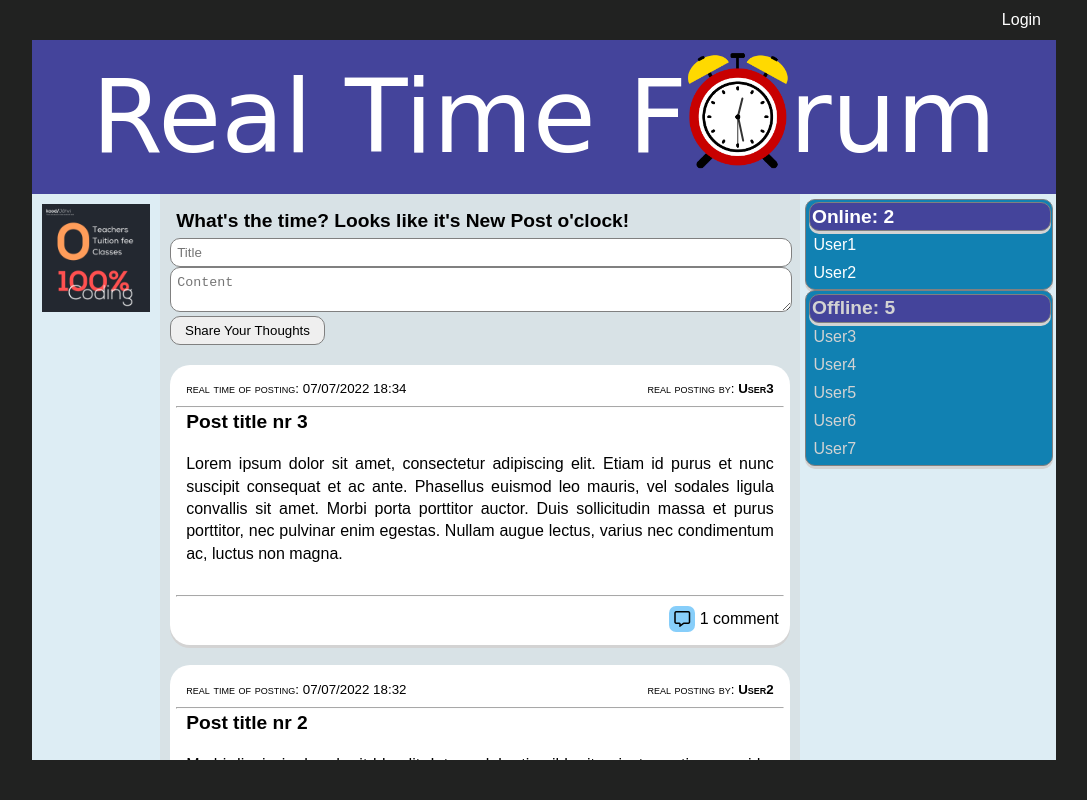
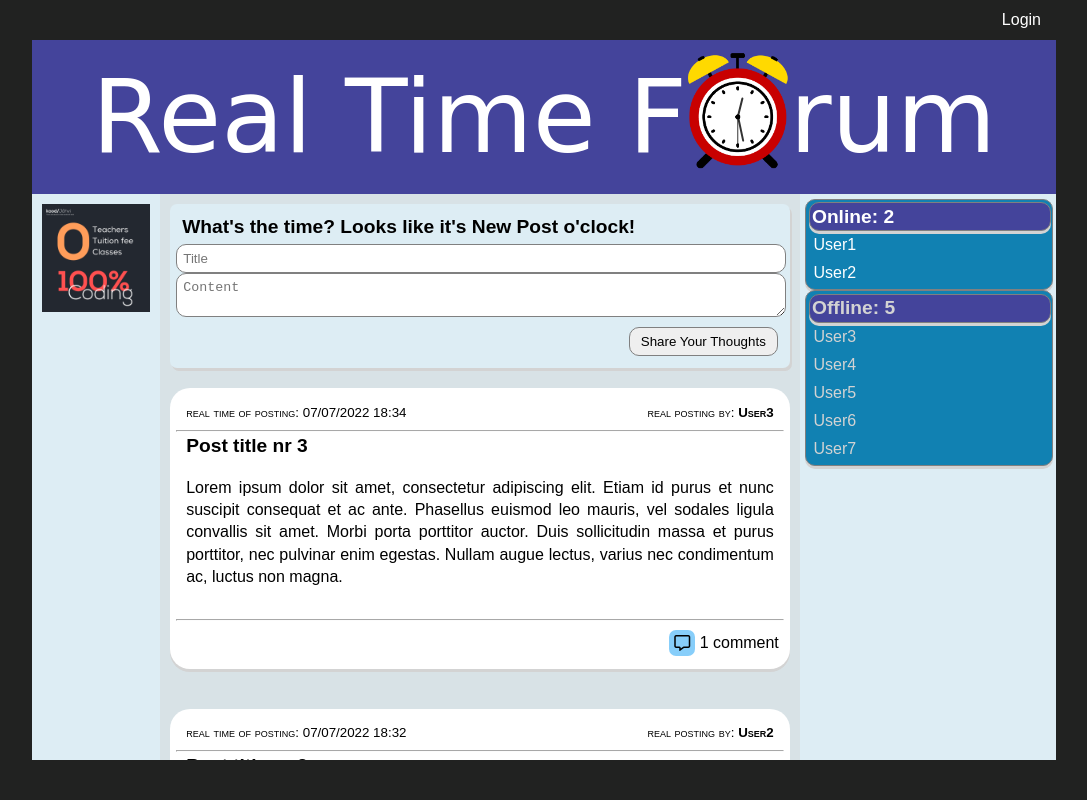
Before and after one commit to RogerSuur/golang-ws-forum, a plain HTML site: page src/webapp/index.html in a window 1280 px wide. Shown: the whole page, without its empty margins (96-1183 px from the left). Drawn offline with Linux system fonts and the light colour scheme; a web font is replaced by a local one.

Commit message:
mockup touchups vol 2

```diff
--- a/src/webapp/index.html
+++ b/src/webapp/index.html
@@ -42,7 +42,10 @@
                     <form action="/post" method="POST">
                         <input type="text" name="title" placeholder="Title">
                         <textarea name="content" placeholder="Content"></textarea>
-                        <button type="submit">Share Your Thoughts</button>
+                        <div class="buttonWrapper">
+                            <button type="submit">Share Your Thoughts</button>
+                        </div>
+
                     </form>
                 </div>
             </div>
--- a/src/webapp/style.css
+++ b/src/webapp/style.css
@@ -38,7 +38,7 @@ body {
 }
 
 .login:hover {
-    background-color: lightgrey;
+    box-shadow: 0 0 2px 1px rgba(0, 140, 186, 0.5);
 }
 
 .clockWrapper {
@@ -135,10 +135,21 @@ img:hover {
 
 .posts {
     padding: 10px;
+    display: flex;
+    flex-direction: column;
     grid-row: main / footer;
     grid-column: main-posts / main-users;
     background-color: rgb(216, 226, 230);
     overflow: auto;
+}
+
+.newPost {
+    display: flex;
+    flex-direction: column;
+    padding: 1%;
+    background-color: #ddedf4;
+    border-radius: 7px;
+    box-shadow: 2px 3px lightgray;
 }
 
 .newPostHeader {
@@ -161,11 +172,23 @@ textarea {
     padding: 1%;
 }
 
+.buttonWrapper {
+    display: flex;
+    flex-direction: column;
+    align-items: flex-end;
+    padding: 1%;
+}
+
 button {
     width: 25%;
     border: 1px solid gray;
     border-radius: 10px;
     padding: 1%;
+    align-self: flex-end;
+}
+
+button:hover {
+    box-shadow: 0 0 2px 1px rgba(0, 140, 186, 0.5);
 }
 
 .single-post {
@@ -208,7 +231,7 @@ button {
 
 .post-footer {
     display: flex;
-    justify-content: flex-end;
+    flex-direction: column;
 }
 
 .post-comments {
@@ -221,6 +244,7 @@ button {
     display: inline-flex;
     align-items: center;
     justify-content: center;
+    align-self: flex-end;
 }
 
 .post-comments:hover {
@@ -235,6 +259,27 @@ i {
 .active {
     background-color: lightskyblue;
 }
+
+/* Scrollbar styling */
+::-webkit-scrollbar {
+    width: 10px;
+    border-radius: 7px;
+  }
+
+  ::-webkit-scrollbar-track {
+    background: #f1f1f1;
+  }
+
+  /* Handle */
+  ::-webkit-scrollbar-thumb {
+    background: #888;
+    border-radius: 7px;
+  }
+
+  /* Handle on hover */
+  ::-webkit-scrollbar-thumb:hover {
+    background: #555;
+  }
 
 
 /* The users styling */
```
Also changed, not shown: README.md.
